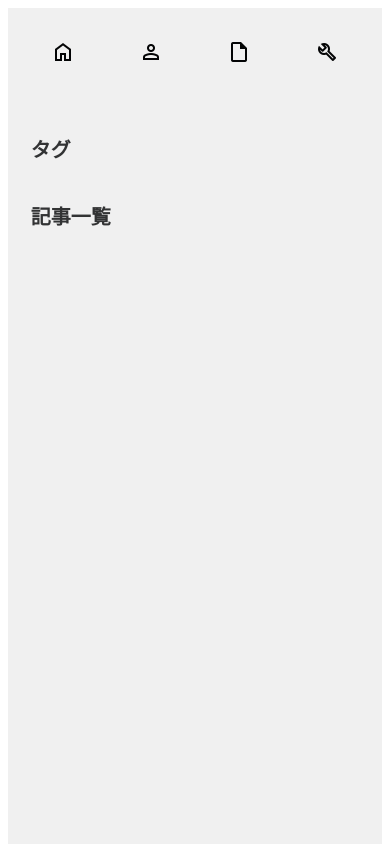
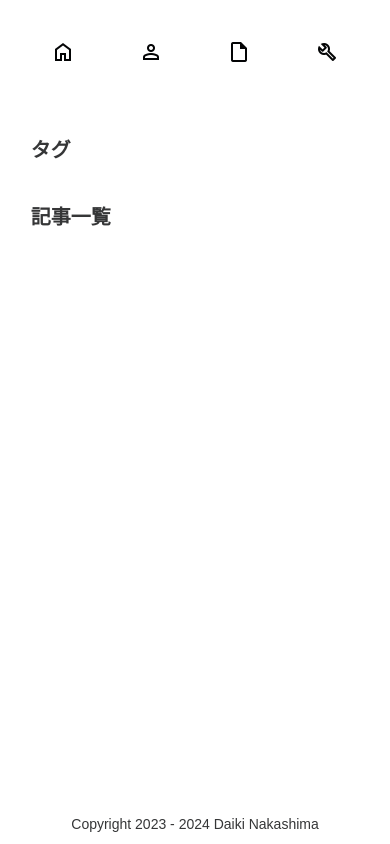
Before and after one commit to Daiki48/dnfolio, a SvelteKit app: page /blog in a window 390 px wide. Shown: the top 844 px of the page. Built offline with nearby package versions, Linux system fonts and the light colour scheme; a small style sheet from the web is missing.

Commit message:
:arrow_up: Update svelte v5 from svelte v4

```diff
--- a/package.json
+++ b/package.json
@@ -23,7 +23,7 @@
 		"@playwright/test": "^1.28.1",
 		"@sveltejs/adapter-cloudflare": "^4.4.0",
 		"@sveltejs/adapter-static": "^3.0.1",
-		"@sveltejs/kit": "^2.5.10",
+		"@sveltejs/kit": "^2.6.0",
 		"@sveltejs/vite-plugin-svelte": "^3.0.2",
 		"@typescript-eslint/eslint-plugin": "^7.12.0",
 		"@typescript-eslint/parser": "^7.12.0",
@@ -33,7 +33,7 @@
 		"mdsvex": "^0.11.2",
 		"prettier": "^3.2.5",
 		"prettier-plugin-svelte": "^3.2.2",
-		"svelte": "^4.2.18",
+		"svelte": "^5.0.0-next.259",
 		"svelte-check": "^3.6.8",
 		"svelte-preprocess": "^5.1.3",
 		"tslib": "^2.4.1",
--- a/src/css/global.css
+++ b/src/css/global.css
@@ -1,3 +1,11 @@
+* {
+	font-family: 'BIZ UDPGothic', 'ヒラギノ角ゴ Pro W3', 'Hiragino Kaku Gothic Pro', 'メイリオ',
+		Meiryo, Osaka, 'MS PGothic', sans-serif;
+	/* background-color: rgba(240, 240, 240, 1); */
+	color: rgba(3, 4, 5, 0.8);
+	line-height: 2;
+}
+
 html {
 	scroll-behavior: smooth;
 }
@@ -8,14 +16,16 @@ pre {
 
 code {
 	font-family: 'Gill Sans', 'Gill Sans MT', Calibri, 'Trebuchet MS', sans-serif;
+	/* font-family: 'BIZ UDPGothic', 'ヒラギノ角ゴ Pro W3', 'Hiragino Kaku Gothic Pro', 'メイリオ', */
+	/* 	Meiryo, Osaka, 'MS PGothic', sans-serif; */
 	font-weight: bold;
-	font-size: 1.1rem;
+	font-size: 1rem;
 	background-color: rgba(192, 192, 192, 0.8);
 	padding: 4px;
 	border-radius: 4px;
 
 	@media (max-width: 800px) {
-		font-size: 0.8rem;
+		font-size: 1rem;
 	}
 }
 
--- a/src/routes/+layout.svelte
+++ b/src/routes/+layout.svelte
@@ -3,43 +3,37 @@
 	import Header from '$components/layouts/Header.svelte';
 	import Container from '$components/tags/Container.svelte';
 	import '../css/global.css';
+
+	let { children } = $props();
 </script>
 
-<body>
+<main>
 	<header>
 		<Header />
 	</header>
 
 	<Container>
-		<main>
-			<slot />
-		</main>
+		{@render children()}
 	</Container>
 
 	<footer>
 		<Footer />
 	</footer>
-</body>
+</main>
 
 <style>
-	body {
-		font-family: 'BIZ UDPGothic', 'ヒラギノ角ゴ Pro W3', 'Hiragino Kaku Gothic Pro', 'メイリオ',
-			Meiryo, Osaka, 'MS PGothic', sans-serif;
-		background-color: rgba(240, 240, 240, 1);
-		color: rgba(3, 4, 5, 0.8);
-		line-height: 2;
-	}
 	main {
 		display: flex;
 		flex-direction: column;
 		min-height: 100vh;
 	}
+
 	footer {
 		margin-top: auto;
 	}
 
 	@media (max-width: 800px) {
-		body {
+		main {
 			margin: 0;
 			padding: 0;
 		}
--- a/src/routes/blog/+layout.svelte
+++ b/src/routes/blog/+layout.svelte
@@ -1,8 +1,11 @@
 <script lang="ts">
 	import * as config from '$lib/config';
+
+	let { children } = $props();
 </script>
 
 <svelte:head>
 	<title>{config.title}</title>
 </svelte:head>
-<slot />
+
+{@render children()}
--- a/src/routes/blog/+page.svelte
+++ b/src/routes/blog/+page.svelte
@@ -111,7 +111,7 @@
 	}
 
 	.post:hover {
-		background-color: #f7f5f5;
+		background-color: rgba(240, 240, 240, 1);
 	}
 
 	a {
@@ -197,9 +197,14 @@
 	}
 
 	.tag-clear-button {
-		background-color: rgba(255, 254, 250, 1);
+		display: flex;
+		background-color: rgba(240, 240, 240, 0.1);
 		border: none;
 		cursor: pointer;
+	}
+
+	.tag-clear-button span {
+		font-size: 20px;
 	}
 
 	.tag-counts {
@@ -213,6 +218,10 @@
 		font-size: 20px;
 	}
 
+	.title:hover {
+		font-weight: bold;
+	}
+
 	@media (max-width: 1000px) {
 		.posts {
 			padding: 0;
--- a/src/routes/myapp/+page.svelte
+++ b/src/routes/myapp/+page.svelte
@@ -10,5 +10,5 @@
 
 <h1>MyApp</h1>
 
-	<h2>dnRand</h2>
-	<p>ランダムな文字列を生成するツールです。</p>
+<h2>dnRand</h2>
+<p>ランダムな文字列を生成するツールです。</p>
```
Also changed, not shown: 1 other file (tests, documents, lock files or other folders).
